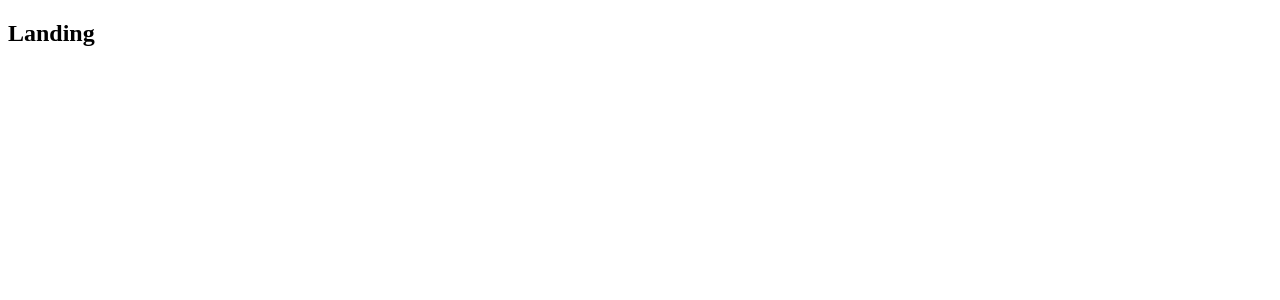
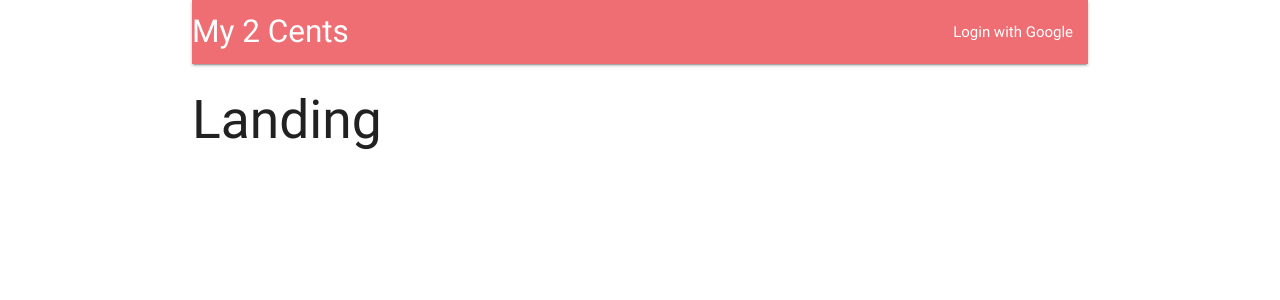
Before and after one commit to tigerbombz/my_2_cents, a React (Create React App) app in the folder client/: page / in a window 1280 px wide. Shown: the top 300 px of the page. Built offline with nearby package versions, Linux system fonts and the light colour scheme.

Commit message:
created a header componenet and integrated materialize css navbar?

```diff
--- a/client/package.json
+++ b/client/package.json
@@ -8,6 +8,7 @@
     }
   },
   "dependencies": {
+    "materialize-css": "^0.100.2",
     "react": "^16.4.1",
     "react-dom": "^16.4.1",
     "react-redux": "^5.0.7",
--- a/client/src/components/App.js
+++ b/client/src/components/App.js
@@ -2,17 +2,20 @@ import React from 'react';
 import { BrowserRouter, Route } from 'react-router-dom';
 
 
-const Header = () => <h2>Header</h2>
+import Header from './Header';
 const Dashboard = () => <h2>Dashboard</h2>
 const SurveyNew = () => <h2>SurveyNew</h2>
 const Landing = () => <h2>Landing</h2>
 
 const App = () => {
   return (
-    <div>
+    <div className="container">
       <BrowserRouter>
         <div>
-          <Route path="/" component={Landing} />
+          <Header />
+          <Route exact path="/" component={Landing} />
+          <Route exact path="/surveys" component={Dashboard} />
+          <Route path="/surveys/new" component={SurveyNew} />
         </div>
       </BrowserRouter>
     </div>
--- /dev/null
+++ b/client/src/components/Header.js
@@ -0,0 +1,22 @@
+import React, { Component } from 'react';
+
+class Header extends Component {
+  render() {
+    return (
+      <nav>
+        <div className="nav-wrapper">
+          <a className="left brand-logo">
+            My 2 Cents
+          </a>
+          <ul className="right">
+            <li>
+              <a>Login with Google</a>
+            </li>
+          </ul>
+        </div>
+      </nav>
+    )
+  }
+}
+
+export default Header;
--- a/client/src/index.js
+++ b/client/src/index.js
@@ -1,3 +1,5 @@
+import 'materialize-css/dist/css/materialize.min.css';
+
 import React from 'react';
 import ReactDOM from 'react-dom';
 import { Provider } from 'react-redux';
```
Also changed, not shown: 1 other file (tests, documents, lock files or other folders).
